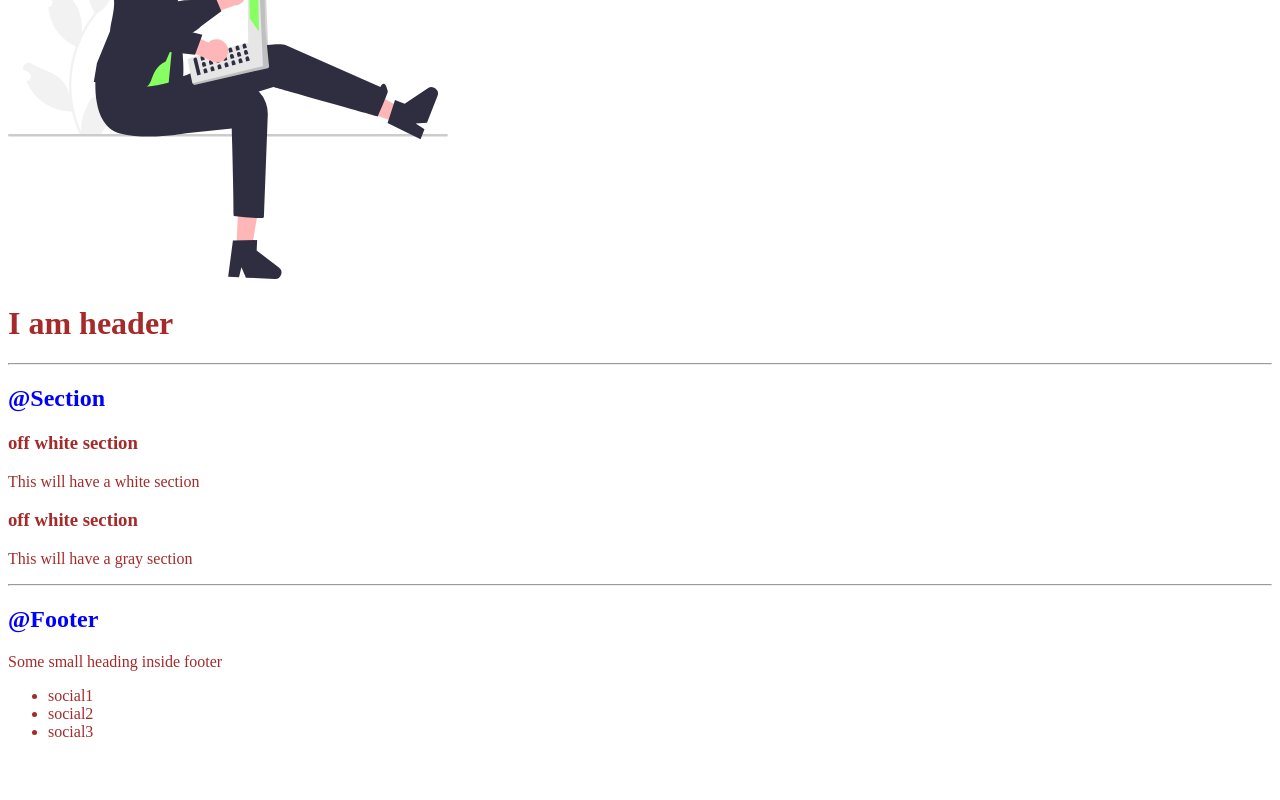
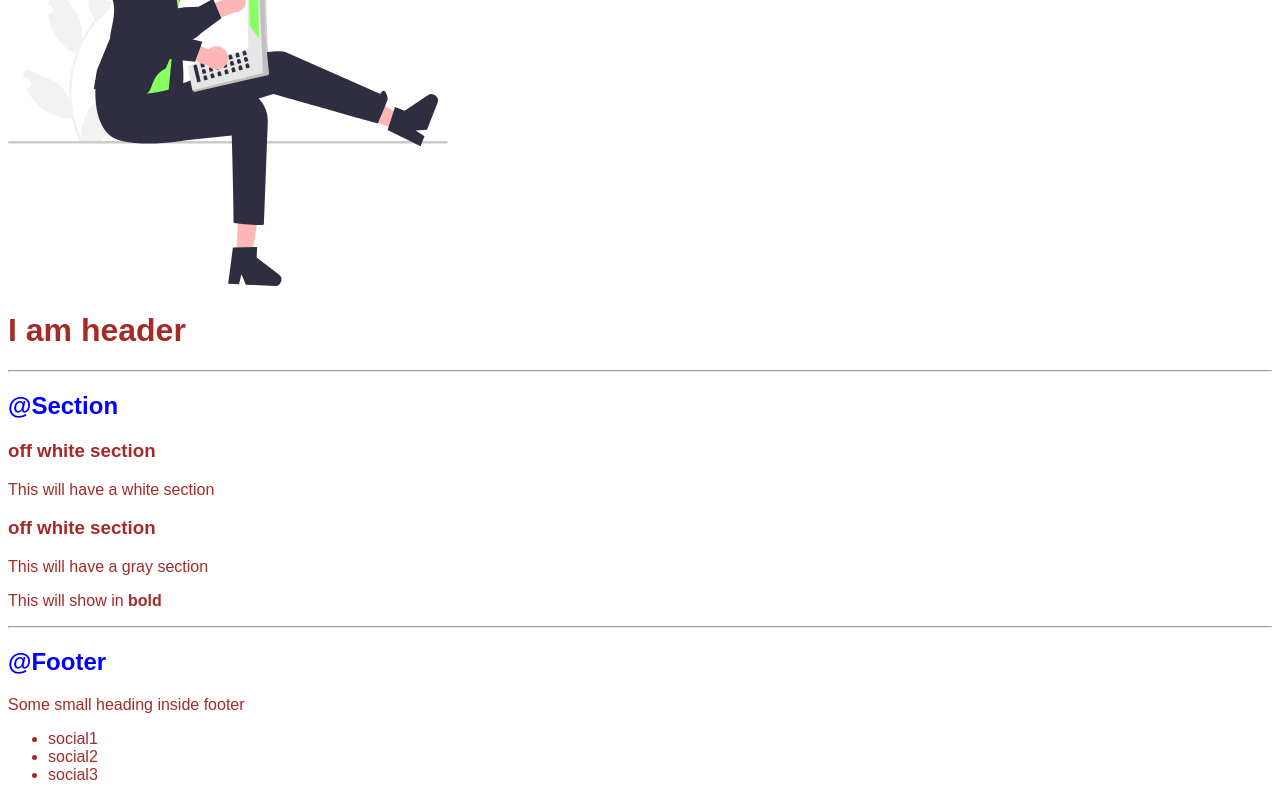
Before and after one commit to animekhphukan/neogcamp-lesson-3-live, a plain HTML site: page index.html in a window 1280 px wide. Shown: the part 1405-2205 px from the top of the page. Before the commit the page ends 2162 px from the top, so only its background shows below. Drawn offline with Linux system fonts and the light colour scheme.

Commit message:
typography

```diff
--- a/index.html
+++ b/index.html
@@ -69,6 +69,7 @@
 <section>
     <h3>off white section</h3>
     <p>This will have a gray section </p>
+    <p>This will show in <strong>bold</strong> </p>
 </section>
 <hr>
 <h2>@Footer</h2>
--- a/styles.css
+++ b/styles.css
@@ -10,3 +10,7 @@ h2{
 .po {
     color:green
 }
+@import url('https://fonts.googleapis.com/css2?family=Poppins:wght@500&display=swap');
+body{
+    font-family: 'Poppins', sans-serif;
+}
```
